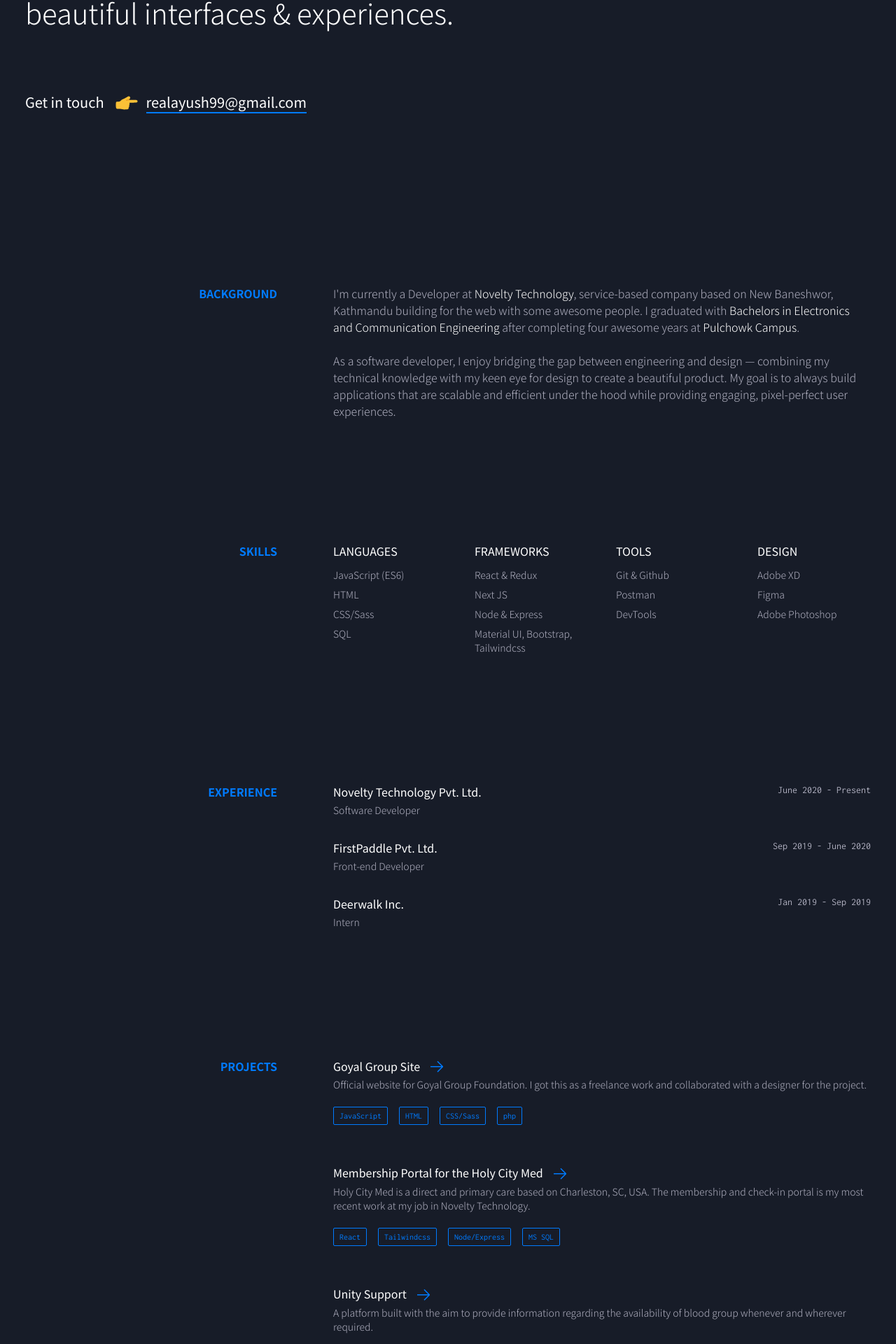
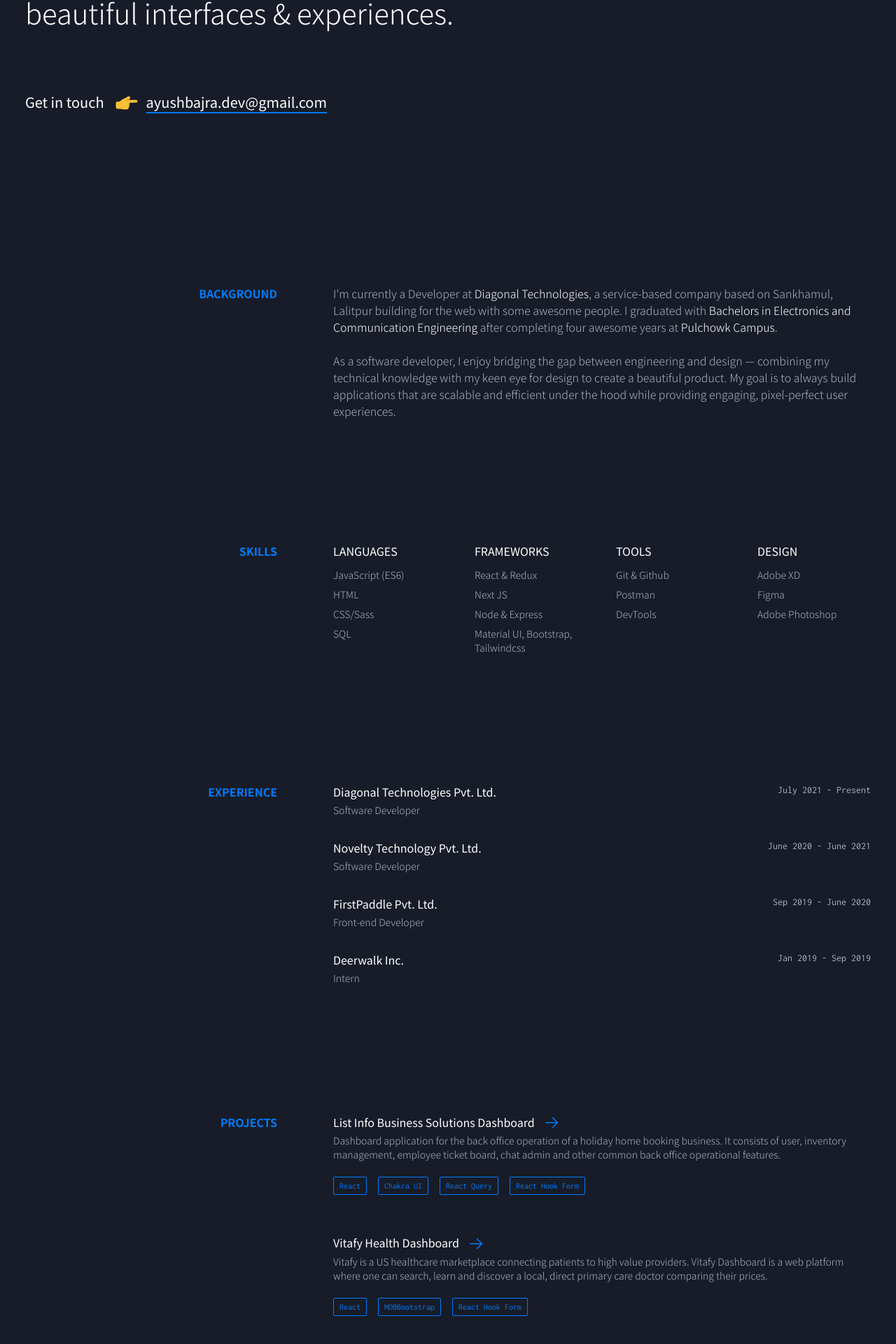
Before and after one commit to JustAyush/portfolio-site-v2-2021, a Next.js app: page / in a window 1280 px wide. Shown: the part 398-2318 px from the top of the page at 70% size. Built offline with nearby package versions, Linux system fonts and the light colour scheme.

Commit message:
Update email and add projects

```diff
--- a/components/Background.js
+++ b/components/Background.js
@@ -1,20 +1,35 @@
-import React from 'react';
+import React from "react";
 
 const Background = () => {
   return (
-    <div className='flex flex-wrap md:-mx-8'>
-      <div className='w-full md:w-1/3 md:px-8'>
-        <h5 className='font-bold text-primary text-base uppercase md:text-right mb-10 md:mb-0'>Background</h5>
+    <div className="flex flex-wrap md:-mx-8">
+      <div className="w-full md:w-1/3 md:px-8">
+        <h5 className="font-bold text-primary text-base uppercase md:text-right mb-10 md:mb-0">
+          Background
+        </h5>
       </div>
-      <div className='w-full md:w-2/3 md:px-8 pl-6 md:pl-12'>
-        <p className='text-base text-textLight font-light'>
-        I'm currently a Developer at <span className='text-text'>Novelty Technology</span>, service-based company based on New Baneshwor, Kathmandu building for the web with some awesome people. I graduated with <span className='text-text'>Bachelors in Electronics and Communication Engineering</span> after completing four awesome years at <span className='text-text'>Pulchowk Campus</span>.
-        <br/><br/>
-        As a software developer, I enjoy bridging the gap between engineering and design — combining my technical knowledge with my keen eye for design to create a beautiful product. My goal is to always build applications that are scalable and efficient under the hood while providing engaging, pixel-perfect user experiences.
+      <div className="w-full md:w-2/3 md:px-8 pl-6 md:pl-12">
+        <p className="text-base text-textLight font-light">
+          I'm currently a Developer at{" "}
+          <span className="text-text">Diagonal Technologies</span>, a
+          service-based company based on Sankhamul, Lalitpur building for the
+          web with some awesome people. I graduated with{" "}
+          <span className="text-text">
+            Bachelors in Electronics and Communication Engineering
+          </span>{" "}
+          after completing four awesome years at{" "}
+          <span className="text-text">Pulchowk Campus</span>.
+          <br />
+          <br />
+          As a software developer, I enjoy bridging the gap between engineering
+          and design — combining my technical knowledge with my keen eye for
+          design to create a beautiful product. My goal is to always build
+          applications that are scalable and efficient under the hood while
+          providing engaging, pixel-perfect user experiences.
         </p>
       </div>
     </div>
   );
-}
+};
 
 export default Background;
--- a/components/Experience.js
+++ b/components/Experience.js
@@ -1,34 +1,63 @@
-import React from 'react';
+import React from "react";
 
 const experiences = [
-  { company: 'Novelty Technology Pvt. Ltd.', position: 'Software Developer', duration: 'June 2020 - Present' },
-  { company: 'FirstPaddle Pvt. Ltd.', position: 'Front-end Developer', duration: 'Sep 2019 - June 2020' },
-  { company: 'Deerwalk Inc.', position: 'Intern', duration: 'Jan 2019 - Sep 2019' },
-]
+  {
+    company: "Diagonal Technologies Pvt. Ltd.",
+    position: "Software Developer",
+    duration: "July 2021 - Present",
+  },
+  {
+    company: "Novelty Technology Pvt. Ltd.",
+    position: "Software Developer",
+    duration: "June 2020 - June 2021",
+  },
+  {
+    company: "FirstPaddle Pvt. Ltd.",
+    position: "Front-end Developer",
+    duration: "Sep 2019 - June 2020",
+  },
+  {
+    company: "Deerwalk Inc.",
+    position: "Intern",
+    duration: "Jan 2019 - Sep 2019",
+  },
+];
 
 const Experience = () => {
   return (
-    <div className='flex flex-wrap -mx-8'>
-      <div className='w-full md:w-1/3 px-8'>
-        <h5 className='font-bold text-primary text-base uppercase md:text-right mb-10 md:mb-0'>Experience</h5>
+    <div className="flex flex-wrap -mx-8">
+      <div className="w-full md:w-1/3 px-8">
+        <h5 className="font-bold text-primary text-base uppercase md:text-right mb-10 md:mb-0">
+          Experience
+        </h5>
       </div>
-      <div className='w-full md:w-2/3 px-8 pl-12'>
-        {experiences && experiences.map((item, index) =>
-          <div className={`flex justify-between ${index !== 0 && 'mt-6'}`} key={index}>
-            <div>
-              <h5 className='font-normal text-text text-base mb-1'>{item.company}</h5>
-              <p className='font-normal text-text font-mono text-sm block md:hidden mt-1 mb-2'>{item.duration}</p>
-              <p className='small-text'>{item.position}</p>
+      <div className="w-full md:w-2/3 px-8 pl-12">
+        {experiences &&
+          experiences.map((item, index) => (
+            <div
+              className={`flex justify-between ${index !== 0 && "mt-6"}`}
+              key={index}
+            >
+              <div>
+                <h5 className="font-normal text-text text-base mb-1">
+                  {item.company}
+                </h5>
+                <p className="font-normal text-text font-mono text-sm block md:hidden mt-1 mb-2">
+                  {item.duration}
+                </p>
+                <p className="small-text">{item.position}</p>
+              </div>
+              <p className="font-normal text-textLight font-mono text-sm hidden md:block">
+                {item.duration}
+              </p>
             </div>
-            <p className='font-normal text-textLight font-mono text-sm hidden md:block'>{item.duration}</p>
-          </div>
-        )}
+          ))}
         {/* <h4 className='group font-bold text-base md:text-lg mt-12 md:mt-16 cursor-pointer hover:text-primary'>View My Resume
           <img src='/images/arrow-right.svg' alt='arrow-right' className='w-7 mb-1 ml-4 inline-block'/>
         </h4> */}
       </div>
     </div>
   );
-}
+};
 
 export default Experience;
--- a/components/Footer.js
+++ b/components/Footer.js
@@ -1,24 +1,48 @@
-import React from 'react';
+import React from "react";
 
 const Footer = () => {
   return (
     <footer>
-      <div className='flex flex-wrap xl:justify-between xl:items-center mb-10'>
-        <p className='inline-block text-sm font-bold leading-6 text-center xl:text-left'>
-          Developed by <br className='hidden xl:inline' />
+      <div className="flex flex-wrap xl:justify-between xl:items-center mb-10">
+        <p className="inline-block text-sm font-bold leading-6 text-center xl:text-left">
+          Developed by <br className="hidden xl:inline" />
           Ayush Bajracharya
-          <img src='/images/ok-hand.svg' alt='ok-hand' className='w-5 h-5 inline-block mx-2' />
+          <img
+            src="/images/ok-hand.svg"
+            alt="ok-hand"
+            className="w-5 h-5 inline-block mx-2"
+          />
           2021
         </p>
-        <div className='flex justify-center xl:justify-start mt-6 xl:mt-0'>
-          <a href="mailto:realayush99@gmail.com" className='footer-links'>Email</a>
-          <a href="https://www.instagram.com/ayush_bajra_/" target='_blank' className='footer-links ml-12'>Instagram</a>
-          <a href="https://github.com/JustAyush/" target='_blank' className='footer-links ml-12'>Github</a>
-          <a href="https://www.linkedin.com/in/ayush-bajracharya/" target='_blank' className='footer-links ml-12'>LinkedIn</a>
+        <div className="flex justify-center xl:justify-start mt-6 xl:mt-0">
+          <a href="mailto:ayushbajra.dev@gmail.com" className="footer-links">
+            Email
+          </a>
+          <a
+            href="https://www.instagram.com/ayush_bajra_/"
+            target="_blank"
+            className="footer-links ml-12"
+          >
+            Instagram
+          </a>
+          <a
+            href="https://github.com/JustAyush/"
+            target="_blank"
+            className="footer-links ml-12"
+          >
+            Github
+          </a>
+          <a
+            href="https://www.linkedin.com/in/ayush-bajracharya/"
+            target="_blank"
+            className="footer-links ml-12"
+          >
+            LinkedIn
+          </a>
         </div>
       </div>
     </footer>
   );
-}
+};
 
 export default Footer;
--- a/components/Intro.js
+++ b/components/Intro.js
@@ -1,22 +1,36 @@
-import React from 'react';
+import React from "react";
 
 const Intro = () => {
   return (
-    <div className='py-28 md:py-36'>
-      <h1 className='text-3xl md:text-4xl text-4.5xl font-light inline-block'>Hello !</h1>
-      <img src="/images/waving-hand.svg" alt="waving-hand" className='w-10 h-10 inline-block mb-5 ml-5' />
-      <h2 className='mt-12 text-3xl md:text-4xl xl:text-4.5xl font-light xl:pr-96 leading-3rem md:leading-relaxed'>I'm <strong>Ayush Bajracharya</strong>, a design-minded software developer focused on building beautiful interfaces & experiences.</h2>
-      <h5 className='font-normal mt-20 text-xl inline-block'>Get in touch
-      <img src="/images/pointing-right.svg" alt="pointing-right" className='w-8 h-8 inline-block mb-1 ml-4 mr-3' />
+    <div className="py-28 md:py-36">
+      <h1 className="text-3xl md:text-4xl text-4.5xl font-light inline-block">
+        Hello !
+      </h1>
+      <img
+        src="/images/waving-hand.svg"
+        alt="waving-hand"
+        className="w-10 h-10 inline-block mb-5 ml-5"
+      />
+      <h2 className="mt-12 text-3xl md:text-4xl xl:text-4.5xl font-light xl:pr-96 leading-3rem md:leading-relaxed">
+        I'm <strong>Ayush Bajracharya</strong>, a design-minded software
+        developer focused on building beautiful interfaces & experiences.
+      </h2>
+      <h5 className="font-normal mt-20 text-xl inline-block">
+        Get in touch
+        <img
+          src="/images/pointing-right.svg"
+          alt="pointing-right"
+          className="w-8 h-8 inline-block mb-1 ml-4 mr-3"
+        />
         <a
-          href="mailto:realayush99@gmail.com"
-          className='no-underline outline-none border-b-2 border-primary hover:text-primary'
+          href="mailto:ayushbajra.dev@gmail.com"
+          className="no-underline outline-none border-b-2 border-primary hover:text-primary"
         >
-          realayush99@gmail.com
+          ayushbajra.dev@gmail.com
         </a>
       </h5>
     </div>
-   );
-}
+  );
+};
 
 export default Intro;
--- a/components/Projects.js
+++ b/components/Projects.js
@@ -1,62 +1,103 @@
-import React from 'react';
+import React from "react";
 
 const projects = [
   {
-    name: 'Goyal Group Site',
-    description: 'Official website for Goyal Group Foundation. I got this as a freelance work and collaborated with a designer for the project.',
-    link: 'http://goyalgroupnepal.com/',
-    tools: ['JavaScript', 'HTML', 'CSS/Sass', 'php']
+    name: "List Info Business Solutions Dashboard",
+    description: `Dashboard application for the back office operation of a holiday home booking business. It consists of
+      user, inventory management, employee ticket board, chat admin and other common back office operational features.`,
+    link: "https://drive.google.com/drive/folders/1_UmDA_uFW6_r44FDOoOrBXaT6evbCIA2?usp=sharing",
+    tools: ["React", "Chakra UI", "React Query", "React Hook Form"],
   },
   {
-    name: 'Membership Portal for the Holy City Med',
-    description: 'Holy City Med is a direct and primary care based on Charleston, SC, USA. The membership and check-in portal is my most recent work at my job in Novelty Technology.',
-    link: 'https://holycitymed-westashley.vitafyhealth.com/',
-    tools: ['React', 'Tailwindcss', 'Node/Express', 'MS SQL']
+    name: "Vitafy Health Dashboard",
+    description: `Vitafy is a US healthcare marketplace connecting patients to high value providers. Vitafy Dashboard is a web platform
+      where one can search, learn and discover a local, direct primary care doctor comparing their prices.`,
+    link: "https://drive.google.com/drive/folders/1F13jaK4wZuLGjTzen6gbhMBVV_crxh74?usp=sharing",
+    tools: ["React", "MDBBootstrap", "React Hook Form"],
   },
   {
-    name: 'Unity Support',
-    description: 'A platform built with the aim to provide information regarding the availability of blood group whenever and wherever required.',
-    link: 'https://unitysupport.org/',
-    tools: ['React', 'Material UI', 'Node', 'Mongo DB']
+    name: "Vitafy Health Marketing Site",
+    description:
+      "Public site for Vitafy Health Platform showcasing and promoting the product in order to drive the sales.",
+    link: "https://vitafyhealth.com/",
+    tools: ["React", "Tailwind CSS"],
   },
   {
-    name: 'Community Site for Education and Sports Development Group',
-    description: 'ESDG is a non-profit organization founded with an aim to educate children who lacks essentials tools for online classes. I volunteered to build a simple website for the organization.',
-    link: 'https://esdgroup.vercel.app/',
-    tools: ['Next.js', 'Tailwindcss']
+    name: "Goyal Group Site",
+    description:
+      "Official website for Goyal Group Foundation. I got this as a freelance work and collaborated with a designer for the project.",
+    link: "http://goyalgroupnepal.com/",
+    tools: ["JavaScript", "HTML", "CSS/Sass", "php"],
   },
   {
-    name: 'Who Crosses First',
-    description: "My rendition of classic game 'Frogger', one-versus-one browser game.",
-    link: 'https://whocrossesfirst.herokuapp.com/',
-    tools: ['JavaScript', 'p5.js']
-  }
-]
+    name: "Membership Portal for the Holy City Med",
+    description:
+      "Holy City Med is a direct and primary care based on Charleston, SC, USA. The membership and check-in portal is my most recent work at my job in Novelty Technology.",
+    link: "https://holycitymed-westashley.vitafyhealth.com/",
+    tools: ["React", "Tailwindcss", "Node/Express", "MS SQL"],
+  },
+  {
+    name: "Unity Support",
+    description:
+      "A platform built with the aim to provide information regarding the availability of blood group whenever and wherever required.",
+    link: "https://unitysupport.org/",
+    tools: ["React", "Material UI"],
+  },
+  {
+    name: "Community Site for Education and Sports Development Group",
+    description:
+      "ESDG is a non-profit organization founded with an aim to educate children who lacks essentials tools for online classes. I volunteered to build a simple website for the organization.",
+    link: "https://esdgroup.vercel.app/",
+    tools: ["Next.js", "Tailwindcss"],
+  },
+  {
+    name: "Who Crosses First",
+    description:
+      "My rendition of classic game 'Frogger', one-versus-one browser game.",
+    link: "https://whocrossesfirst.herokuapp.com/",
+    tools: ["JavaScript", "p5.js"],
+  },
+];
 
 const Projects = () => {
   return (
-    <div className='flex flex-wrap -mx-8'>
-      <div className='w-full md:w-1/3 px-8'>
-        <h5 className='font-bold text-primary text-base uppercase md:text-right mb-10 md:mb-0'>Projects</h5>
+    <div className="flex flex-wrap -mx-8">
+      <div className="w-full md:w-1/3 px-8">
+        <h5 className="font-bold text-primary text-base uppercase md:text-right mb-10 md:mb-0">
+          Projects
+        </h5>
       </div>
-      <div className='w-full md:w-2/3 px-8 pl-12'>
-        {projects && projects.map((item, index) =>
-          <div key={index} className={`${index !== 0 && 'mt-12'}`}>
-            <a href={item.link} target='_blank' className='font-normal text-text text-base mb-3 hover:text-primary cursor-pointer'>
-              {item.name}
-              <img src='/images/arrow-right.svg' alt='arrow-right' className='w-6 mb-1 ml-3 inline-block' />
-            </a>
-            <p className='small-text mb-5'>{item.description}</p>
-            {item.tools && item.tools.map((tool, toolIndex) =>
-              <div className='border border-primary rounded-sm px-2 py-1 inline-block mr-2 mb-2 md:mr-4' key={toolIndex}>
-                <p className='text-xs text-primary font-mono'>{tool}</p>
-              </div>
-            )}
-          </div>
-        )}
+      <div className="w-full md:w-2/3 px-8 pl-12">
+        {projects &&
+          projects.map((item, index) => (
+            <div key={index} className={`${index !== 0 && "mt-12"}`}>
+              <a
+                href={item.link}
+                target="_blank"
+                className="font-normal text-text text-base mb-3 hover:text-primary cursor-pointer"
+              >
+                {item.name}
+                <img
+                  src="/images/arrow-right.svg"
+                  alt="arrow-right"
+                  className="w-6 mb-1 ml-3 inline-block"
+                />
+              </a>
+              <p className="small-text mb-5">{item.description}</p>
+              {item.tools &&
+                item.tools.map((tool, toolIndex) => (
+                  <div
+                    className="border border-primary rounded-sm px-2 py-1 inline-block mr-2 mb-2 md:mr-4"
+                    key={toolIndex}
+                  >
+                    <p className="text-xs text-primary font-mono">{tool}</p>
+                  </div>
+                ))}
+            </div>
+          ))}
       </div>
     </div>
   );
-}
+};
 
 export default Projects;
```
